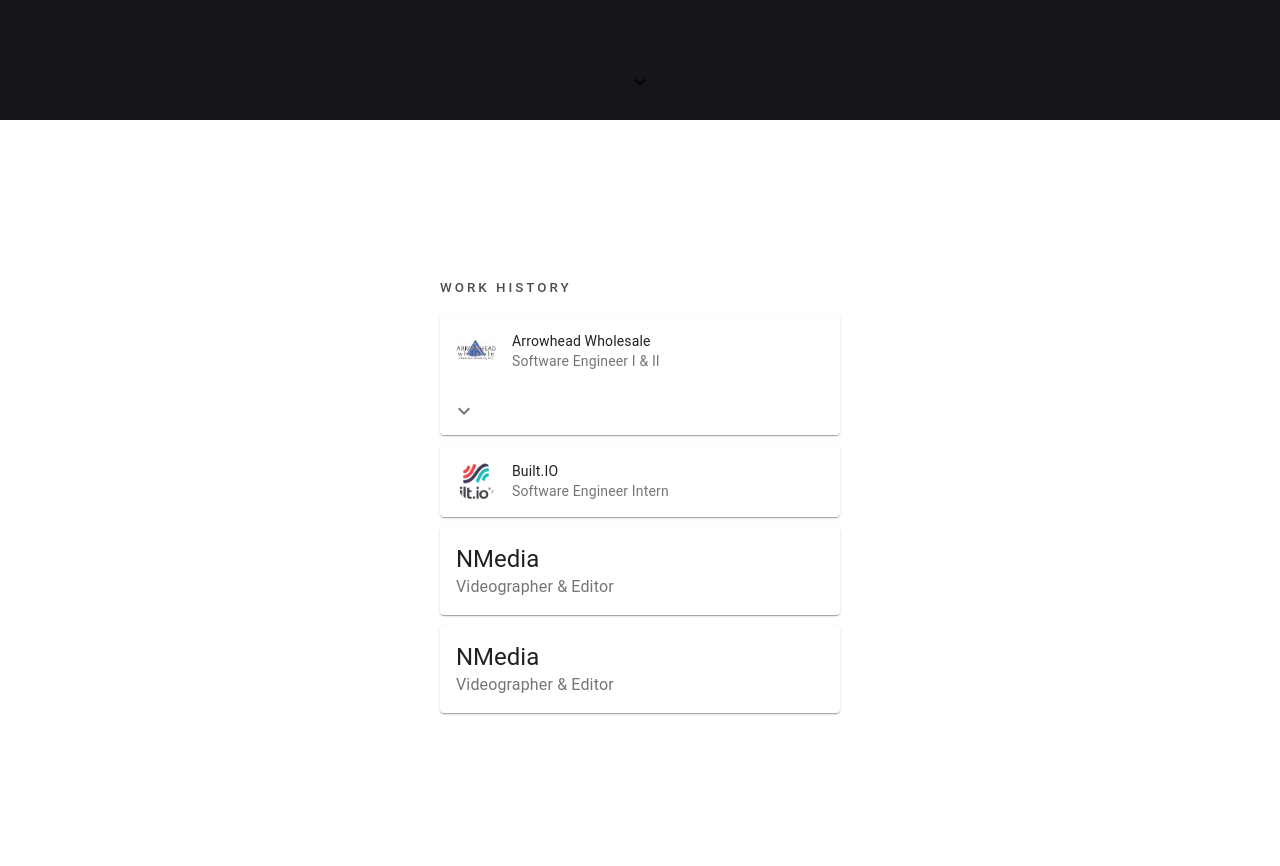
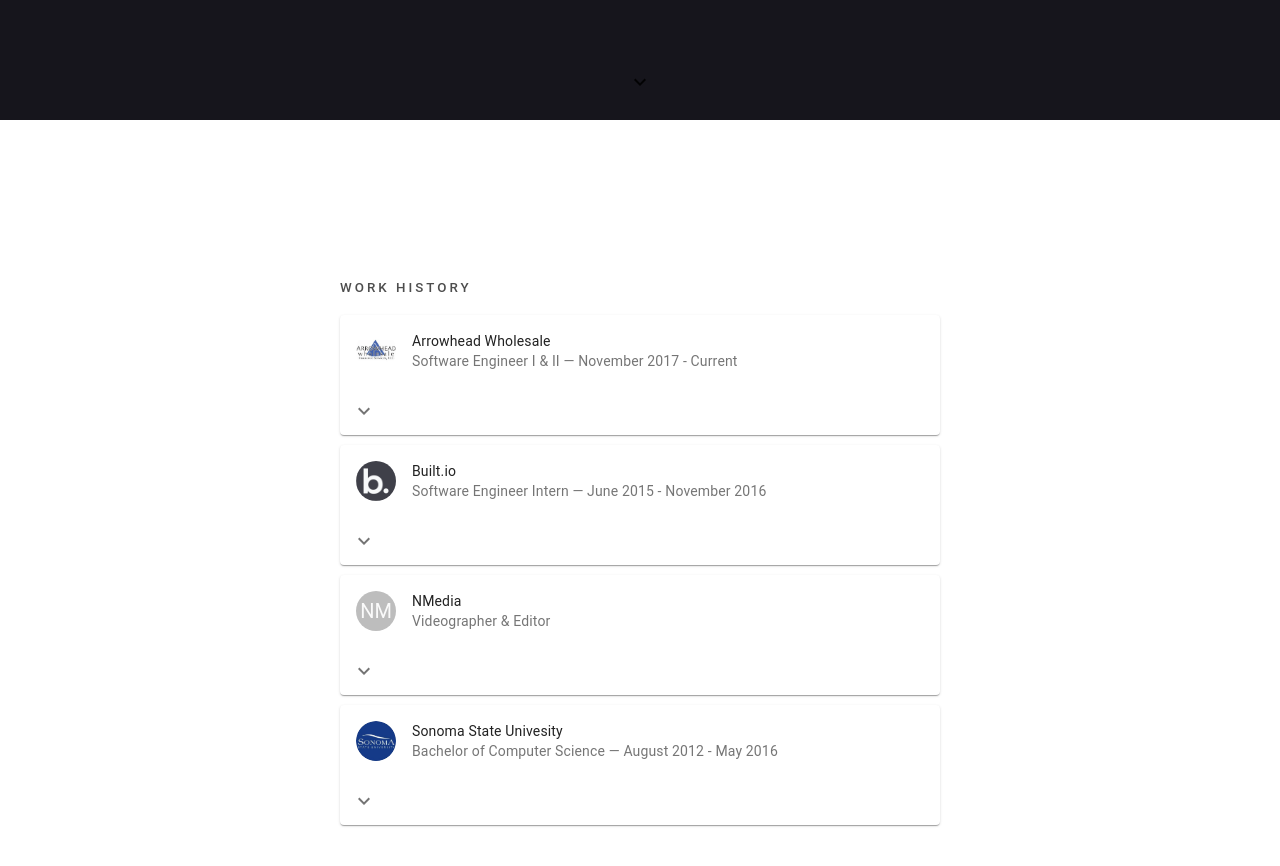
Before and after one commit to NicholasNguyen06/react-page, a React (Create React App) app: page / in a window 1280 px wide. Shown: the part 680-1546 px from the top of the page. Built offline with nearby package versions, Linux system fonts and the light colour scheme.

Commit message:
Chips and Lists added

```diff
--- a/src/App.css
+++ b/src/App.css
@@ -36,7 +36,7 @@
 
 .section-container {
   width: 100%;
-  max-width: 400px;
+  max-width: 600px;
   margin-left: auto;
   margin-right: auto;
   padding-top: 160px;
--- a/src/components/work/work.jsx
+++ b/src/components/work/work.jsx
@@ -21,6 +21,15 @@
 import ListItemText from '@material-ui/core/ListItemText';
 import List from '@material-ui/core/List';
 import ListItem from '@material-ui/core/ListItem';
+import ListSubheader from '@material-ui/core/ListSubheader';
+import ListItemIcon from '@material-ui/core/ListItemIcon';
+import InboxIcon from '@material-ui/icons/MoveToInbox';
+import DraftsIcon from '@material-ui/icons/Drafts';
+import SendIcon from '@material-ui/icons/Send';
+import ExpandLess from '@material-ui/icons/ExpandLess';
+import ExpandMore from '@material-ui/icons/ExpandMore';
+import StarBorder from '@material-ui/icons/StarBorder';
+
 
 const useStyles = makeStyles(theme => ({
   card: {
@@ -43,6 +52,9 @@
   avatar: {
     backgroundColor: red[500],
   },
+  nested: {
+    paddingLeft: theme.spacing(25),
+  },
 }));
 
 class WorkComponent extends Component {
@@ -51,17 +63,19 @@
     this.state = {
       expanded1: false,
       expanded2: false,
-      expanded3: false
+      expanded3: false,
+      open: false,
+      setOpen: false
     };
   }
-
-  handleExpandChange = expanded1 => {
-    this.setState({ expanded1: expanded1 });
-  };
 
   handleExpand1 = () => {
     this.setState({ expanded1: !this.state.expanded1 });
   };
+
+  handleClick = () => {
+    this.setState({ open: !this.state.open });
+  }
 
   render() {
     const { classes } = this.props;
@@ -72,7 +86,7 @@
           <Card>
             <CardHeader
               title="Arrowhead Wholesale"
-              subheader="Software Engineer I & II"
+              subheader="Software Engineer I &amp; II &#x2015; November 2017 - Current "
               avatar={<Avatar src={require("./awis.jpeg")} />}
             />
             <IconButton
@@ -86,6 +100,84 @@
               <ExpandMoreIcon />
             </IconButton>
             <Collapse in={this.state.expanded1} timeout="auto" unmountOnExit>
+              <CardContent>
+                <Typography paragraph>
+                  <ul>
+                    <li>Created a full insurance policy dashboard for commercial trucking policies that increased user processing accuracy and processing over 100%.</li>
+                    <li>Developed a small scale Customer Relation Management system for ITD Insurance Agency. The platform increased underwriting bindings by 35%. It allowed users to create suspense reports and follow ups. It allowed document store and generation of legal documents and contracts. It also
+                      tracked the entire process from a lead to insured.</li>
+                    <li>Created reports for both accounting and external carriers. These reports included a list of thousands of transactions for a given month, that were organized by dates, premiums, and insurance coverages.</li>
+                    <li>Managed Bug &amp; Feature requests using Trello Boards for the User & Engineer Team.</li>
+                  </ul><div className="timeline-entries">
+                    <div className="timeline-entry-chip">
+                      <Chip label="Java"></Chip>
+                    </div>
+                    <div className="timeline-entry-chip">
+                      <Chip label="Apache Ant &amp; Ivy"></Chip>
+                    </div>
+                    <div className="timeline-entry-chip">
+                      <Chip label="Apache Tomcat"></Chip>
+                    </div>
+                    <div className="timeline-entry-chip">
+                      <Chip label="Javascript"></Chip>
+                    </div>
+                    <div className="timeline-entry-chip">
+                      <Chip label="MySQL"></Chip>
+                    </div>
+                    <div className="timeline-entry-chip">
+                      <Chip label="SQL Server"></Chip>
+                    </div>
+                    <div className="timeline-entry-chip">
+                      <Chip label="Bootstrap"></Chip>
+                    </div>
+                  </div>
+                </Typography>
+              </CardContent>
+            </Collapse>
+          </Card>
+        </div>
+        <div className="timeline-entry">
+          <Card>
+            <CardHeader
+              title="Built.io"
+              subheader="Software Engineer Intern &#x2015; June 2015 - November 2016"
+              avatar={<Avatar src={require("./built.png")} />}
+            />
+            <IconButton
+              className={clsx(classes.expand, {
+                [classes.expandOpen]: this.state.expanded2,
+              })}
+              onClick={this.handleExpand2}
+              aria-expanded={this.state.expanded2}
+              aria-label="Show more"
+            >
+              <ExpandMoreIcon />
+            </IconButton>
+            <Collapse in={this.state.expanded2} timeout="auto" unmountOnExit>
+              <CardContent>
+
+              </CardContent>
+            </Collapse>
+          </Card>
+        </div>
+        <div className="timeline-entry">
+          <Card>
+            <CardHeader
+              title="NMedia"
+              subheader="Videographer &amp; Editor"
+              avatar={<Avatar>NM</Avatar>}
+            />
+            <IconButton
+              className={clsx(classes.expand, {
+                [classes.expandOpen]: this.state.expanded2,
+              })}
+              onClick={this.handleExpand2}
+              aria-expanded={this.state.expanded2}
+              aria-label="Show more"
+            >
+              <ExpandMoreIcon />
+            </IconButton>
+            <Collapse in={this.state.expanded2} timeout="auto" unmountOnExit>
               <CardContent>
                 <List>
                   <ListItem alignItems="flex-start">
@@ -101,24 +193,31 @@
         <div className="timeline-entry">
           <Card>
             <CardHeader
-              title="Built.IO"
-              subheader="Software Engineer Intern"
-              avatar={<Avatar src={require("./builtio.png")} />}
+              title="Sonoma State Univesity"
+              subheader="Bachelor of Computer Science &#x2015; August 2012 - May 2016"
+              avatar={<Avatar src={require("./ssu.jpeg")} />}
             />
-          </Card>
-        </div>
-        <div className="timeline-entry">
-          <Card>
-            <CardHeader title="NMedia" subheader="Videographer & Editor">
-              <Avatar>NN</Avatar>
-            </CardHeader>
-          </Card>
-        </div>
-        <div className="timeline-entry">
-          <Card>
-            <CardHeader title="NMedia" subheader="Videographer & Editor">
-              <Avatar>NN</Avatar>
-            </CardHeader>
+            <IconButton
+              className={clsx(classes.expand, {
+                [classes.expandOpen]: this.state.expanded2,
+              })}
+              onClick={this.handleExpand2}
+              aria-expanded={this.state.expanded2}
+              aria-label="Show more"
+            >
+              <ExpandMoreIcon />
+            </IconButton>
+            <Collapse in={this.state.expanded2} timeout="auto" unmountOnExit>
+              <CardContent>
+                <List>
+                  <ListItem alignItems="flex-start">
+                    <ListItemText primary="Lead ITD Developer">
+
+                    </ListItemText>
+                  </ListItem>
+                </List>
+              </CardContent>
+            </Collapse>
           </Card>
         </div>
       </div>
```
Also changed, not shown: src/components/work/built.png (added), src/components/work/ssu.jpeg (added).
